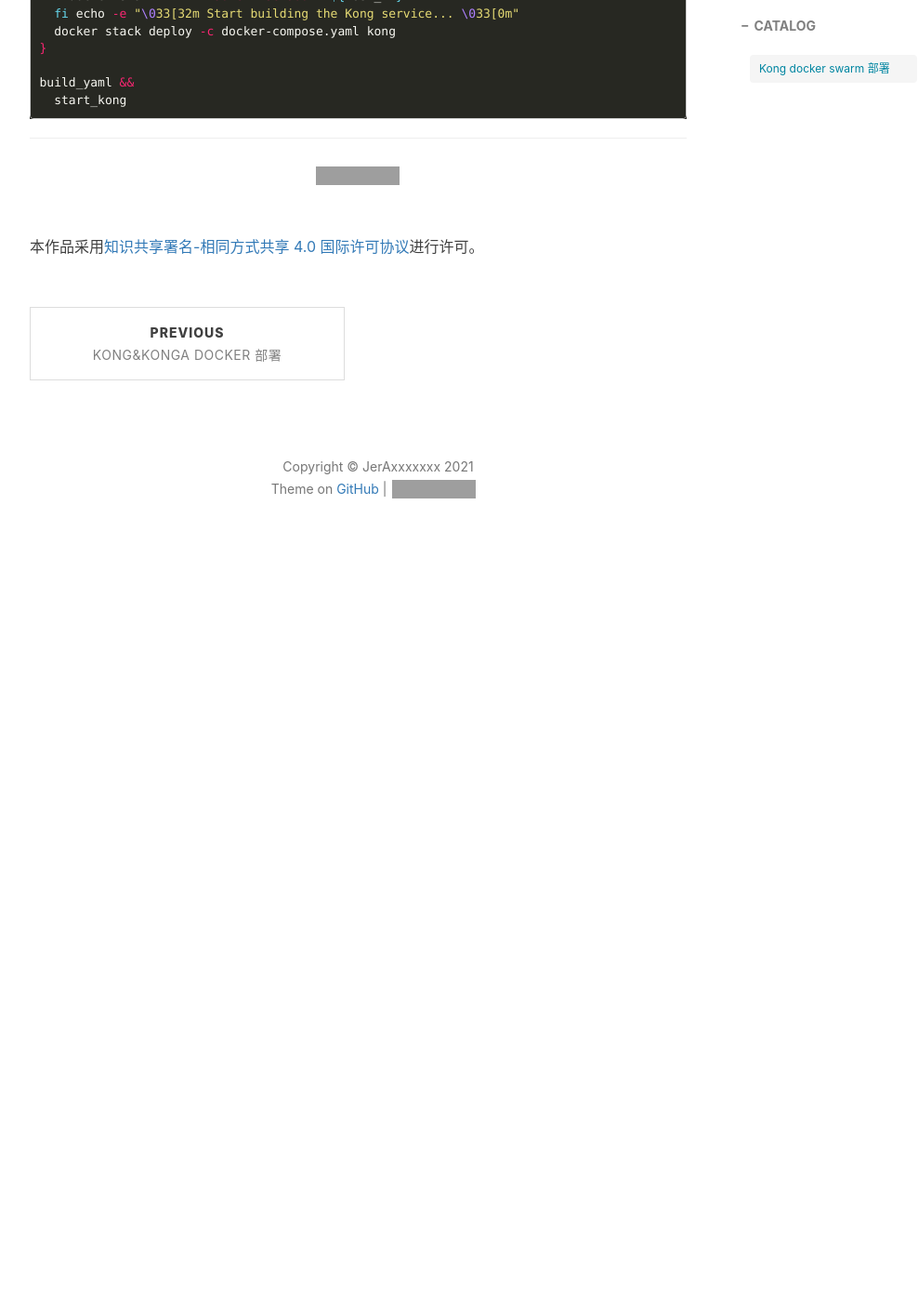
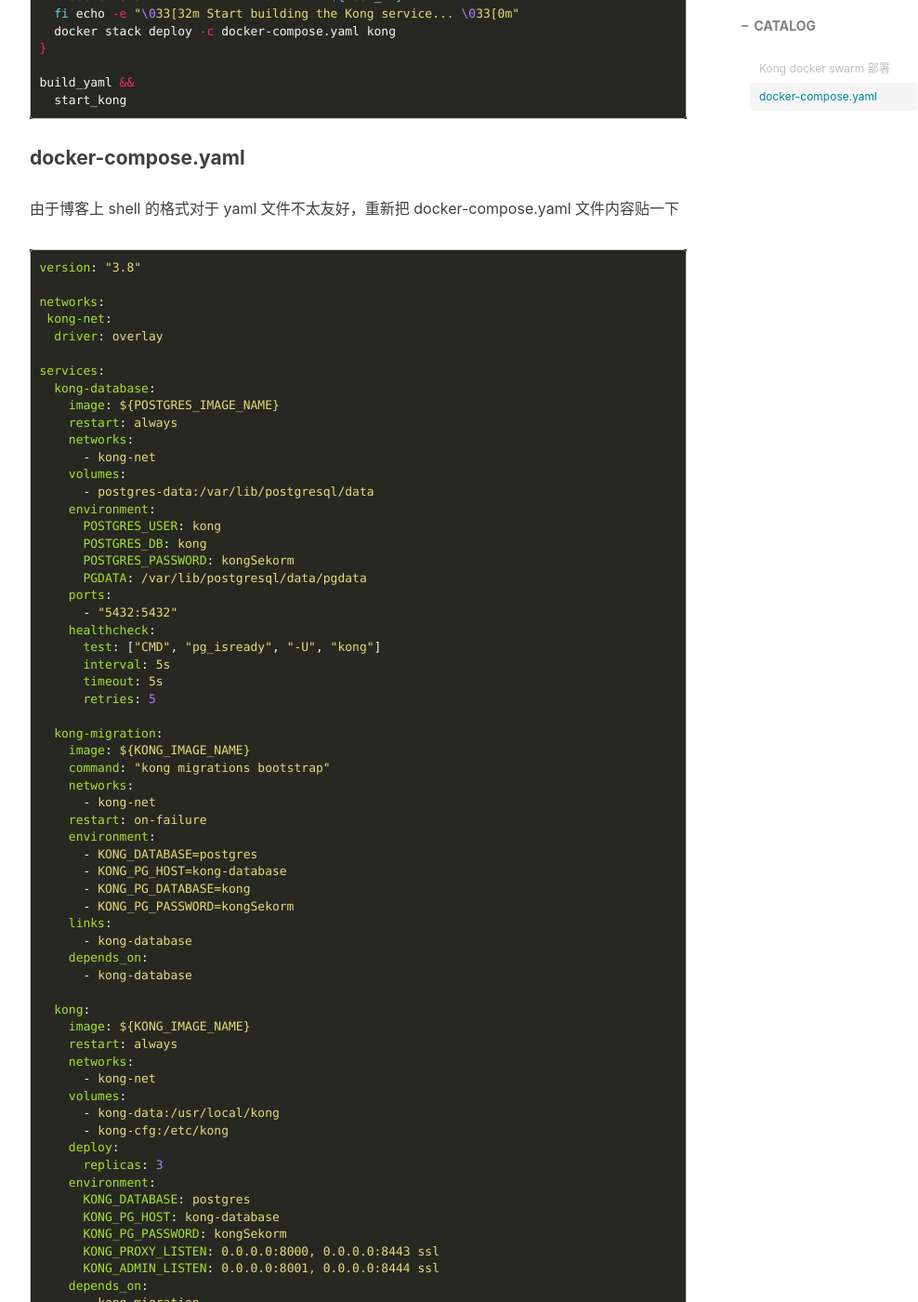
Before and after one commit to JerAxxxxxxx/JerAx.github.io, a Jekyll site: the page built from _posts/2021-08-23-Kong&Konga docker swarm部署.md, in a window 1280 px wide and 1400 px high, scrolled down 1239 px. Shown: the whole window at 93% size, without its empty margins (233-1221 px from the left). Built offline with Jekyll 4.4.1, drawn with Linux system fonts in a browser that asks for light colours; nearby versions of some CDN libraries; comment, search, counter and statistics services are not loaded; before the commit the page ends 1869 px from its top, so only the background shows below that; some of the changed text lies outside the part shown; grey boxes are pictures that could not be loaded.

Commit message:
kong porblem

````diff
--- a/_posts/2021-08-23-Kong&Konga docker swarm部署.md
+++ b/_posts/2021-08-23-Kong&Konga docker swarm部署.md
@@ -90,9 +90,8 @@
       KONG_DATABASE: postgres
       KONG_PG_HOST: kong-database
       KONG_PG_PASSWORD: kongSekorm
-      KONG_PROXY_LISTEN: 0.0.0.0:8000
-      KONG_PROXY_LISTEN_SSL: 0.0.0.0:8443
-      KONG_ADMIN_LISTEN: 0.0.0.0:8001
+      KONG_PROXY_LISTEN: 0.0.0.0:8000, 0.0.0.0:8443 ssl
+      KONG_ADMIN_LISTEN: 0.0.0.0:8001, 0.0.0.0:8444 ssl
     depends_on:
       - kong-migration
     links:
@@ -101,6 +100,7 @@
       - "8001:8001"
       - "8000:8000"
       - "8443:8443"
+      - "8444:8444"
 
   konga-prepare:
     image: ${KONGA_IMAGE_NAME}
@@ -160,8 +160,116 @@
   start_kong
 ```
 
+#### docker-compose.yaml
+由于博客上 shell 的格式对于 yaml 文件不太友好，重新把 docker-compose.yaml 文件内容贴一下
+```yaml
+version: "3.8"
 
+networks:
+ kong-net:
+  driver: overlay
 
+services:
+  kong-database:
+    image: ${POSTGRES_IMAGE_NAME}
+    restart: always
+    networks:
+      - kong-net
+    volumes:
+      - postgres-data:/var/lib/postgresql/data
+    environment:
+      POSTGRES_USER: kong
+      POSTGRES_DB: kong
+      POSTGRES_PASSWORD: kongSekorm
+      PGDATA: /var/lib/postgresql/data/pgdata
+    ports:
+      - "5432:5432"
+    healthcheck:
+      test: ["CMD", "pg_isready", "-U", "kong"]
+      interval: 5s
+      timeout: 5s
+      retries: 5
+
+  kong-migration:
+    image: ${KONG_IMAGE_NAME}
+    command: "kong migrations bootstrap"
+    networks:
+      - kong-net
+    restart: on-failure
+    environment:
+      - KONG_DATABASE=postgres
+      - KONG_PG_HOST=kong-database
+      - KONG_PG_DATABASE=kong
+      - KONG_PG_PASSWORD=kongSekorm
+    links:
+      - kong-database
+    depends_on:
+      - kong-database
+
+  kong:
+    image: ${KONG_IMAGE_NAME}
+    restart: always
+    networks:
+      - kong-net
+    volumes:
+      - kong-data:/usr/local/kong
+      - kong-cfg:/etc/kong
+    deploy:
+      replicas: 3
+    environment:
+      KONG_DATABASE: postgres
+      KONG_PG_HOST: kong-database
+      KONG_PG_PASSWORD: kongSekorm
+      KONG_PROXY_LISTEN: 0.0.0.0:8000, 0.0.0.0:8443 ssl
+      KONG_ADMIN_LISTEN: 0.0.0.0:8001, 0.0.0.0:8444 ssl
+    depends_on:
+      - kong-migration
+    links:
+      - kong-database
+    ports:
+      - "8001:8001"
+      - "8000:8000"
+      - "8443:8443"
+      - "8444:8444"
+
+  konga-prepare:
+    image: ${KONGA_IMAGE_NAME}
+    command: "-c prepare -a postgres -u postgresql://kong:kongSekorm@kong-database:5432/konga"
+    networks:
+      - kong-net
+    restart: on-failure
+    environment:
+      - KONG_DATABASE=postgres
+      - KONG_PG_HOST=kong-database
+      - KONG_PG_DATABASE=konga
+      - KONG_PG_PASSWORD=kongSekorm
+    links:
+      - kong-database
+    depends_on:
+      - kong-database
+
+  konga:
+    image: ${KONGA_IMAGE_NAME}
+    restart: always
+    networks:
+     - kong-net
+    environment:
+      DB_ADAPTER: postgres
+      DB_URI: postgresql://kong:kongSekorm@kong-database:5432/konga
+      NODE_ENV: production
+    links:
+      - kong-database
+    depends_on:
+      - kong
+      - konga-prepare
+    ports:
+      - "1337:1337"
+
+volumes:
+  postgres-data:
+  kong-data:
+  kong-cfg:
+```
 
 
 ----
````
Also changed, not shown: _posts/2021-08-25-Docker Compose 部署 Kong, 8443 端口无法访问.md (added, +128 -0 lines), 1 other file.
